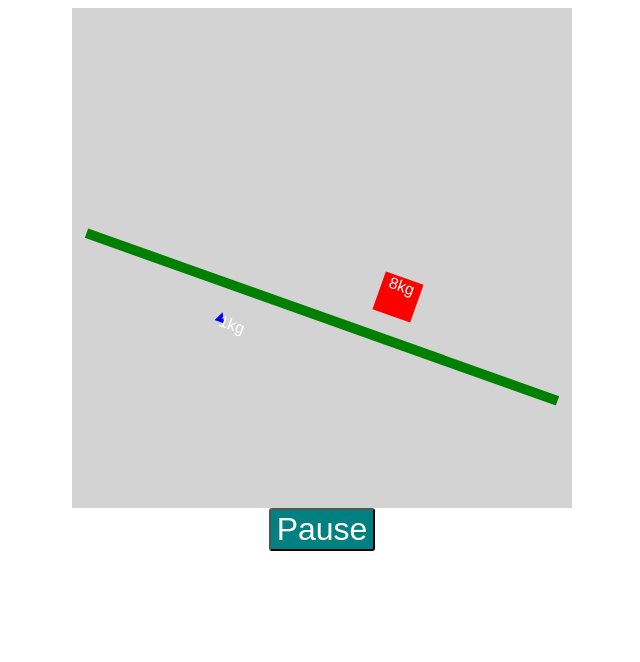
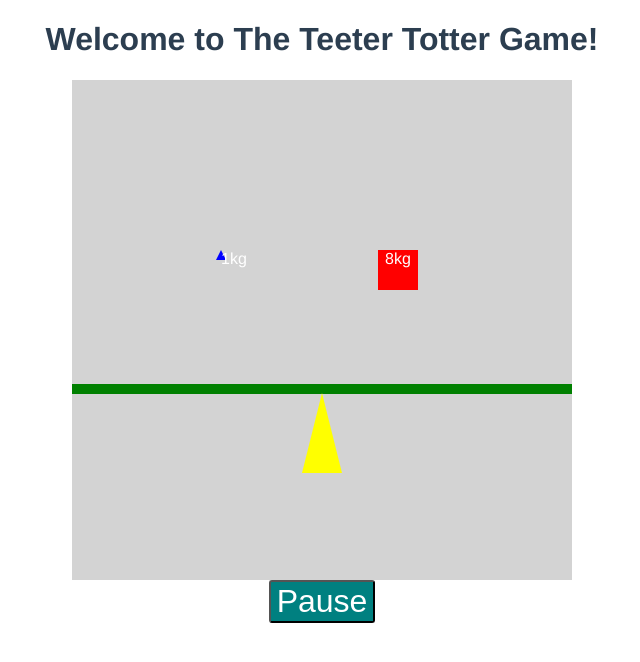
Before and after one commit to omeryousaf/teeter-totter, a Vue app: page / in a window 1280 px wide. Shown: the top 662 px of the page, without its empty margins (318-958 px from the left). Built offline with nearby package versions, Linux system fonts and the light colour scheme.

Commit message:
added pivot below scale and fixed collision detection for triangle

```diff
--- a/src/App.vue
+++ b/src/App.vue
@@ -1,6 +1,6 @@
 <template>
   <div id="app">
-    <!-- <h1>Welcome to The Teeter Totter Game!</h1> -->
+    <h1>Welcome to The Teeter Totter Game!</h1>
     <div class="text-center">
       <Game/>
     </div>
--- a/src/components/Game.vue
+++ b/src/components/Game.vue
@@ -4,7 +4,7 @@
       <div class="space-above-scale"></div>
       <Weight v-for="weight in weights" :key="weight.id" :id="weight.id" :right="weight.right"/>
       <Scale/>
-      <div v-if="gameOver" style="color: yellow">
+      <div v-if="gameOver" style="color: orange; margin-top: 80px;">
         <h3>Game Over</h3>
         <div>Refresh page to Play again</div>
       </div>
--- a/src/components/Scale.vue
+++ b/src/components/Scale.vue
@@ -1,7 +1,8 @@
 <template>
 	<div>
 		<div class="bar" :style="{ transform: 'rotate(' + scaleRotatedByDeg + 'deg)'}" ref="scaleElem" :class="{ 'trans-to-balance': scaleRotatedByDeg == 0 }"></div>
-	</div>
+    <div class="pivot" :style="{ position: 'absolute', left: (scaleCenter.x - 20) + 'px' }"></div>
+  </div>
 </template>
 
 <script>
@@ -54,4 +55,12 @@ export default {
     display: inline-block;
     background-color: green;
   }
+  div.pivot {
+    width: 0;
+    height: 0;
+    border-left: 20px solid transparent;
+    border-right: 20px solid transparent;
+    border-bottom: 80px solid yellow;
+    margin-top: -5px;
+  }
 </style>
--- a/src/components/Weight.vue
+++ b/src/components/Weight.vue
@@ -1,5 +1,5 @@
 <template>
-	<div :class="[{right: 'right'}, shape]" :style="{ position: 'absolute', left: leftOffset + 'px', top: topOffset + 'px', width: width + 'px', height: height + 'px', 'background-color': shape !== 'triangle' ? color : '', 'border-left': shape == 'triangle' ? height + 'px solid transparent' : '', 'border-right': shape == 'triangle' ? height + 'px solid transparent' : '', 'border-bottom': shape == 'triangle' ? 2 * height + 'px solid ' + color : '', transform: 'rotate(' + scaleRotatedByDeg + 'deg)' }">{{mass}}kg</div>
+	<div :class="[{right: 'right'}, shape]" :style="{ position: 'absolute', left: leftOffset + 'px', top: topOffset + 'px', width: shape !== 'triangle' ? width + 'px' : '0', height: shape !== 'triangle' ? height + 'px' : '0', 'background-color': shape !== 'triangle' ? color : '', 'border-left': shape == 'triangle' ? height/2 + 'px solid transparent' : '', 'border-right': shape == 'triangle' ? height/2 + 'px solid transparent' : '', 'border-bottom': shape == 'triangle' ? height + 'px solid ' + color : '', transform: 'rotate(' + scaleRotatedByDeg + 'deg)' }">{{mass}}kg</div>
 </template>
 
 <script>
@@ -49,6 +49,7 @@ export default {
   },
   created() {
     this.color = this.lastWeightColor === 'blue' ? 'red' : 'blue';
+    this.height = this.shape === 'triangle' ? this.height * 2 : this.height;
     this.$store.commit('setLastWeightColor', this.color);
     this.leftOffset = this.right ? this.scaleCenter.x + Math.round(Math.random() * 250) - this.width : this.scaleCenter.x - Math.round(Math.random() * 250);
   },
@@ -87,8 +88,4 @@ export default {
 	.circle {
 		border-radius: 50%;
 	}
-	.triangle {
-    width: 0 !important;
-    height: 0 !important;
-  }
 </style>
```
